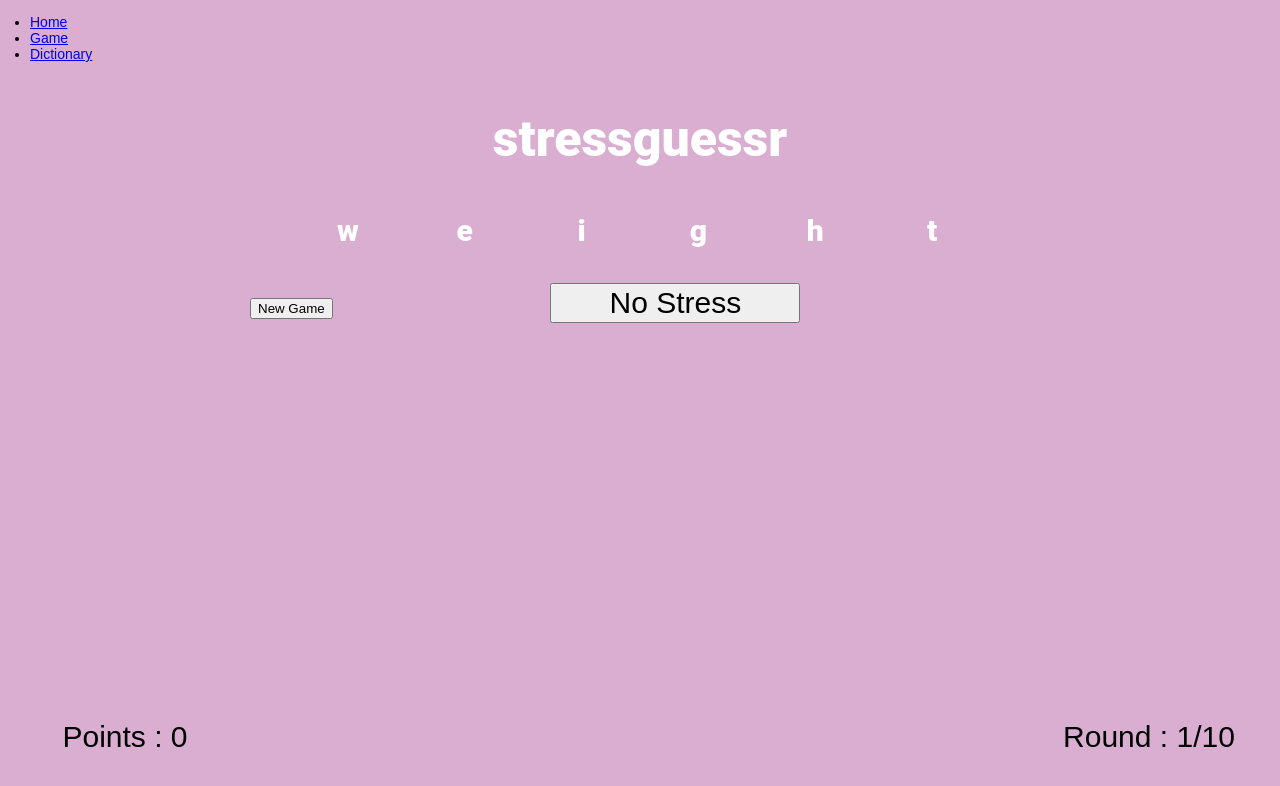
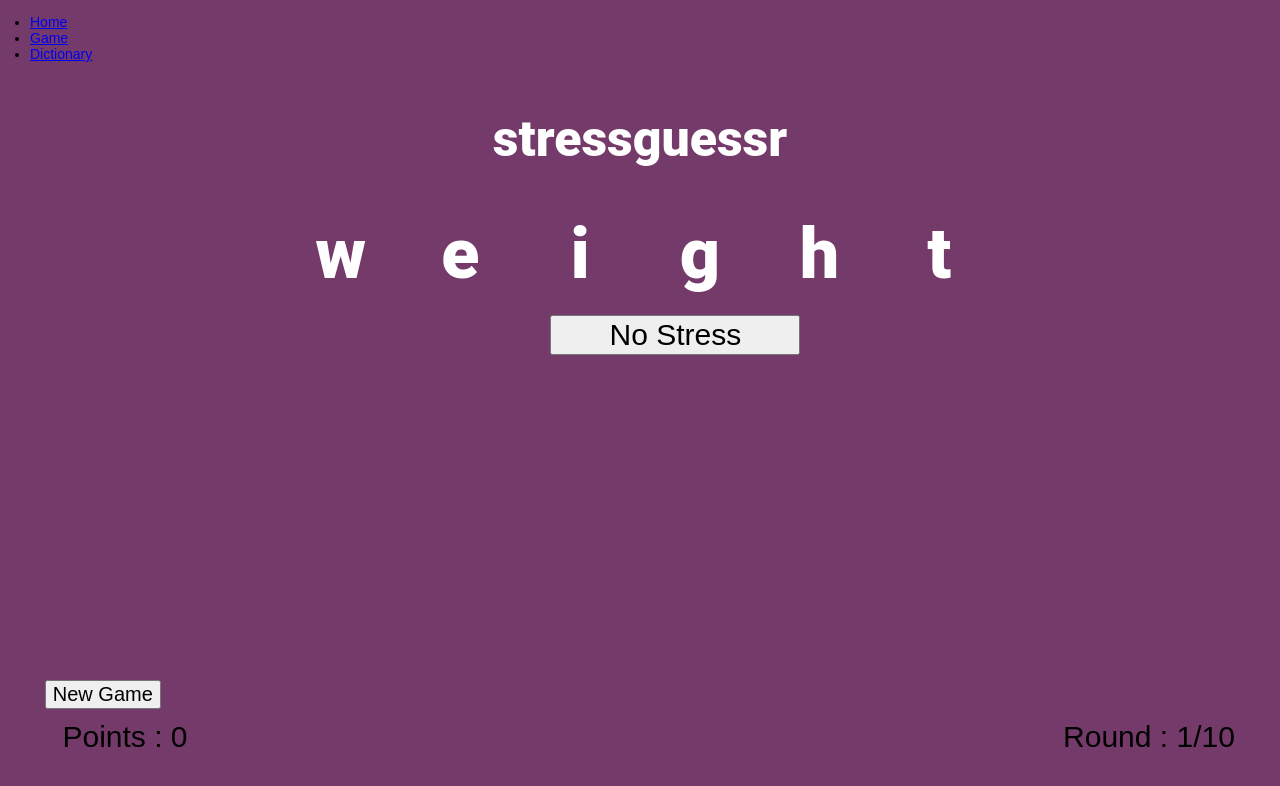
Before and after one commit to Medachii/stressguessr, a React (Create React App) app in the folder my-app/: page /game in a window 1280 px wide. Shown: the top 786 px of the page. Built offline with nearby package versions, Linux system fonts and the light colour scheme; no server answers.

Commit message:
Fin du fonctionnel

```diff
--- a/my-app/src/components/Game.js
+++ b/my-app/src/components/Game.js
@@ -102,7 +102,7 @@ const Game = () => {
 
       <Word chosenWord={chosenWord} updatePoints={addPoints} updateStress={updateStress} playing={playing}  />
       <button onClick={nostress} class="nostressbutton">No Stress</button>
-      <button onClick={newgame}>New Game</button>
+      <button onClick={newgame} class="newgamebutton">New Game</button>
       <a class="points">Points : {gamePoints}</a>
       <button class="nextbutton" id="#next" onClick={next} style={{ display: "none" }}>Next</button>
       <a class="round">Round : {round}/10</a>
--- a/my-app/src/components/Letter.js
+++ b/my-app/src/components/Letter.js
@@ -1,4 +1,4 @@
-import React, { useState, useEffect } from "react";
+import React, { useState, useEffect, forceUpdate } from "react";
 import Game from "./Game.js";
 
 
@@ -32,6 +32,7 @@ const Letter = ({ index, lettre, stress, updatePoints, playing, chosenWord }) =>
 
   useEffect(() => {
     setBgcolor((bgcolor) => "transparent");
+
   }, [chosenWord]);
 
 
--- a/my-app/src/components/Word.js
+++ b/my-app/src/components/Word.js
@@ -13,7 +13,7 @@ const Word = ({ chosenWord, updatePoints, updateStress, playing }) => {
   const phonemedictionnary = {
     '/': ['none'],
     'h': ['h'],
-    'ə': ['e', 'a', 'ure', 'er', 'io', 'o', 're', 'ou', ''],
+    'ə': ['e','u', 'a', 'ure', 'er', 'io', 'o', 're', 'ou', ''],
     'o': ['o'],
     'ʊ': ['u', 'oul', 'o', 'ugh'],
     '.': [''],
@@ -24,7 +24,7 @@ const Word = ({ chosenWord, updatePoints, updateStress, playing }) => {
     'ˈ': [''],
     'ˌ': [''],
     'b': ['b', 'bb'],
-    'ɑ': ['a'],
+    'ɑ': ['a','o'],
     'a': ['a', 'o', ''],
     'æ': ['a'],
     'e': ['e', 'a'],
@@ -32,7 +32,7 @@ const Word = ({ chosenWord, updatePoints, updateStress, playing }) => {
     'ɒ': ['o'],
     'ʌ': ['u'],
     'ɔ:': ['o', 'a', 'ou'],
-    'u': ['u', 'oo', 'ue', 'ough'],
+    'u': ['u','ou', 'oo', 'ue', 'ough'],
     'aɪ': ['ai', 'i', 'eye'],
     'aʊ': ['ow', 'ou'],
     'eɪ': ['ay', 'ey', 'ei'],
--- a/my-app/src/index.css
+++ b/my-app/src/index.css
@@ -49,13 +49,13 @@ ul {
   margin: 0;
   height: 100vh;
   width: 100vw;
-  background-color: #d9aed1;
+  background-color: #743a69;
 }
 
 .game {
 
   flex-direction: row;
-  background-color: #d9aed1;
+  background-color: #743a69;
   width: 100%;
   height: 100%;
 }
@@ -65,11 +65,12 @@ ul {
 }
 
 .letter {
-  background-color: black;
+
   text-decoration: none;
-  height: 50px;
-  width: 50px;
+  height: auto;
+  width: 70px;
   text-align: center;
+  font-size: 70px;
 
 }
 
@@ -148,3 +149,10 @@ ul {
   justify-content: center;
   text-align: center;
 }
+
+.newgamebutton{
+  position : absolute;
+  top : 85%;
+  left : 3.5%;
+  font-size: 20px;
+}
```
